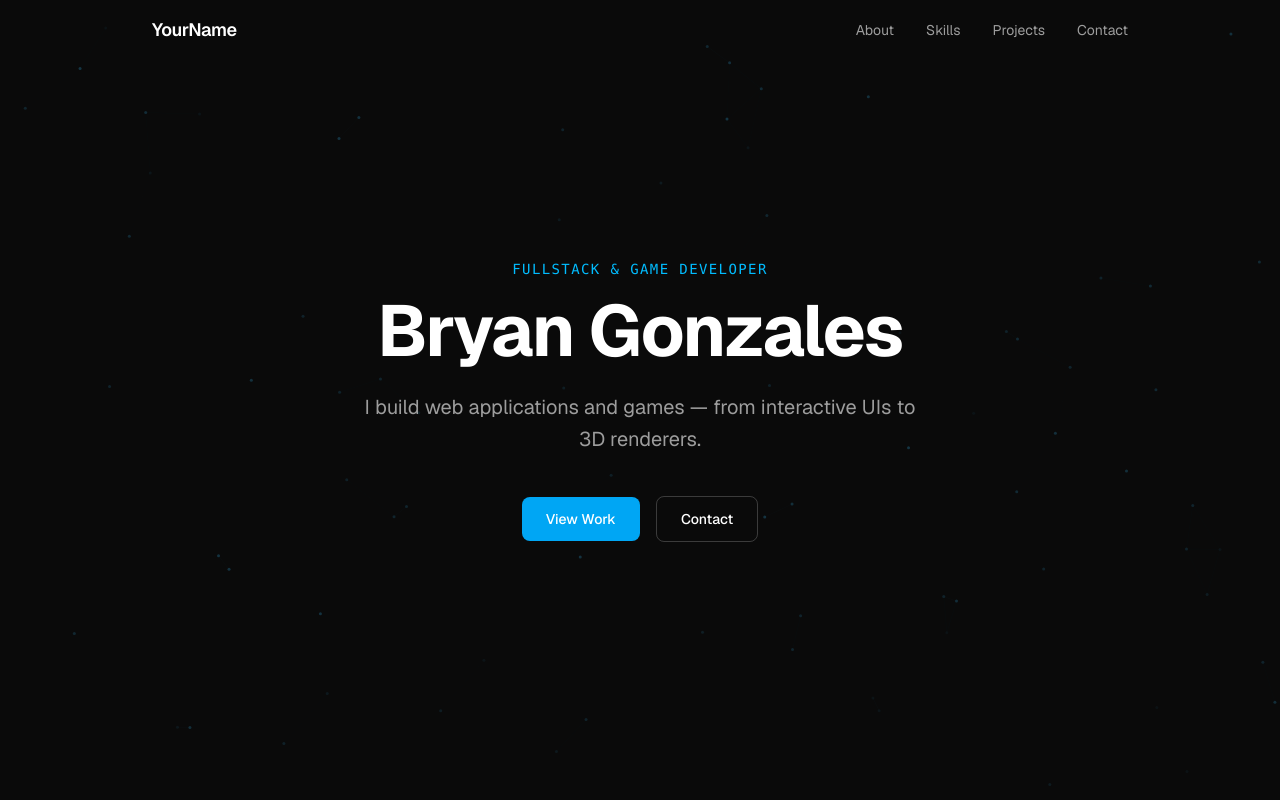
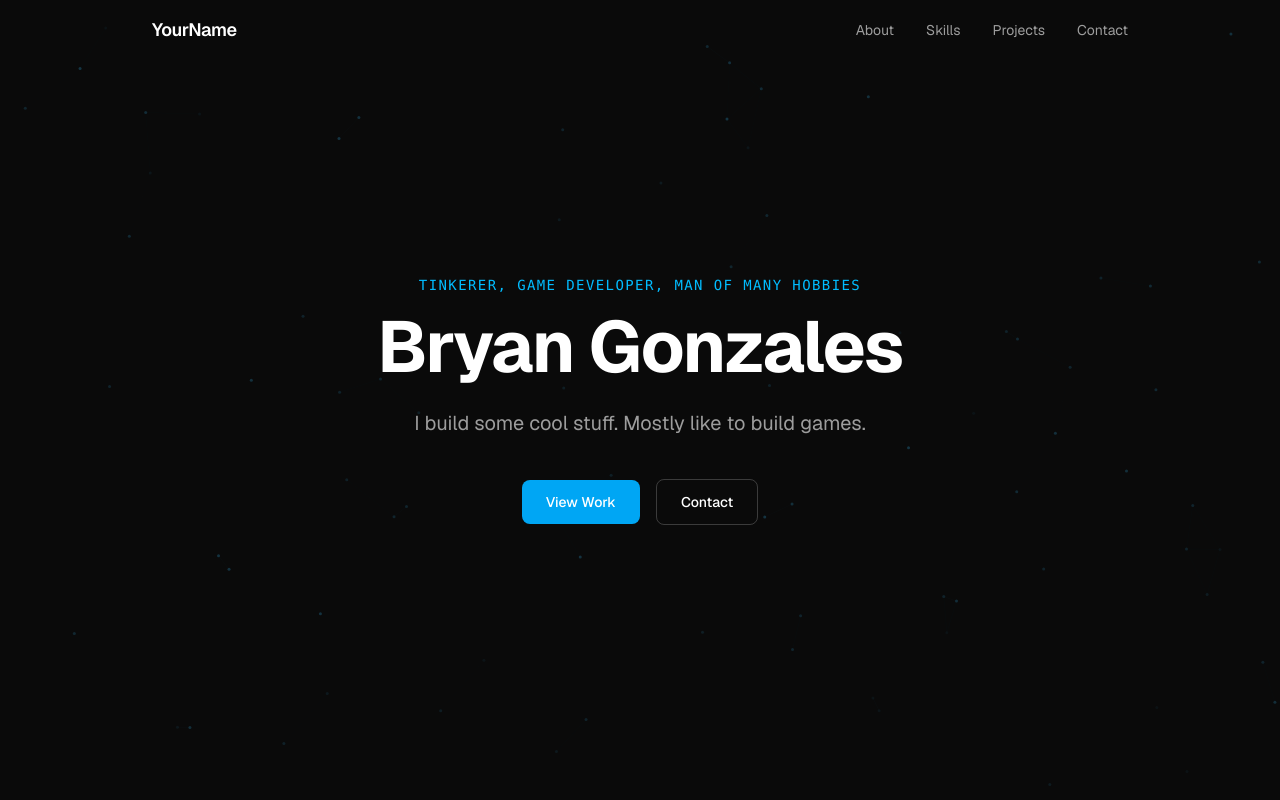
Before and after one commit to BryGo1995/portfolio, a Next.js app: page / in a window 1280 px wide. Shown: the top 800 px of the page. Built offline with nearby package versions, Linux system fonts and the light colour scheme.

Commit message:
Update hero page with new info

```diff
--- a/src/components/sections/Hero.tsx
+++ b/src/components/sections/Hero.tsx
@@ -10,13 +10,13 @@ export default function Hero() {
       <HeroCanvas />
       <div className="relative z-10 text-center px-6 max-w-3xl mx-auto">
         <p className="text-sky-400 text-sm font-mono tracking-widest uppercase mb-4">
-          Fullstack &amp; Game Developer
+          Tinkerer, Game Developer, Man of many hobbies
         </p>
         <h1 className="text-5xl md:text-7xl font-bold text-white mb-6 tracking-tight">
           Bryan Gonzales
         </h1>
         <p className="text-white/60 text-lg md:text-xl mb-10 max-w-xl mx-auto leading-relaxed">
-          I build web applications and games — from interactive UIs to 3D renderers.
+          I build some cool stuff. Mostly like to build games.
         </p>
         <div className="flex items-center justify-center gap-4">
           <a
```
